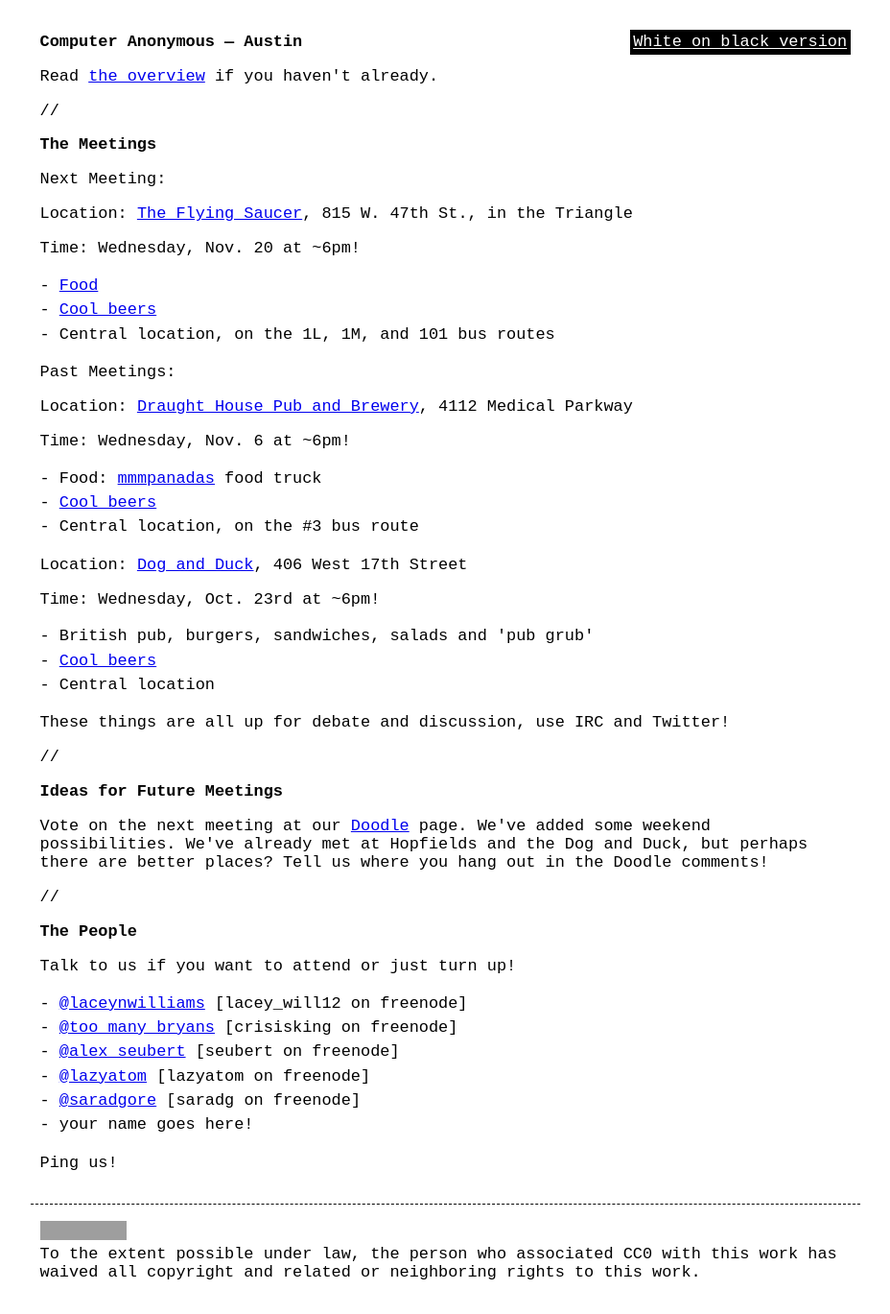
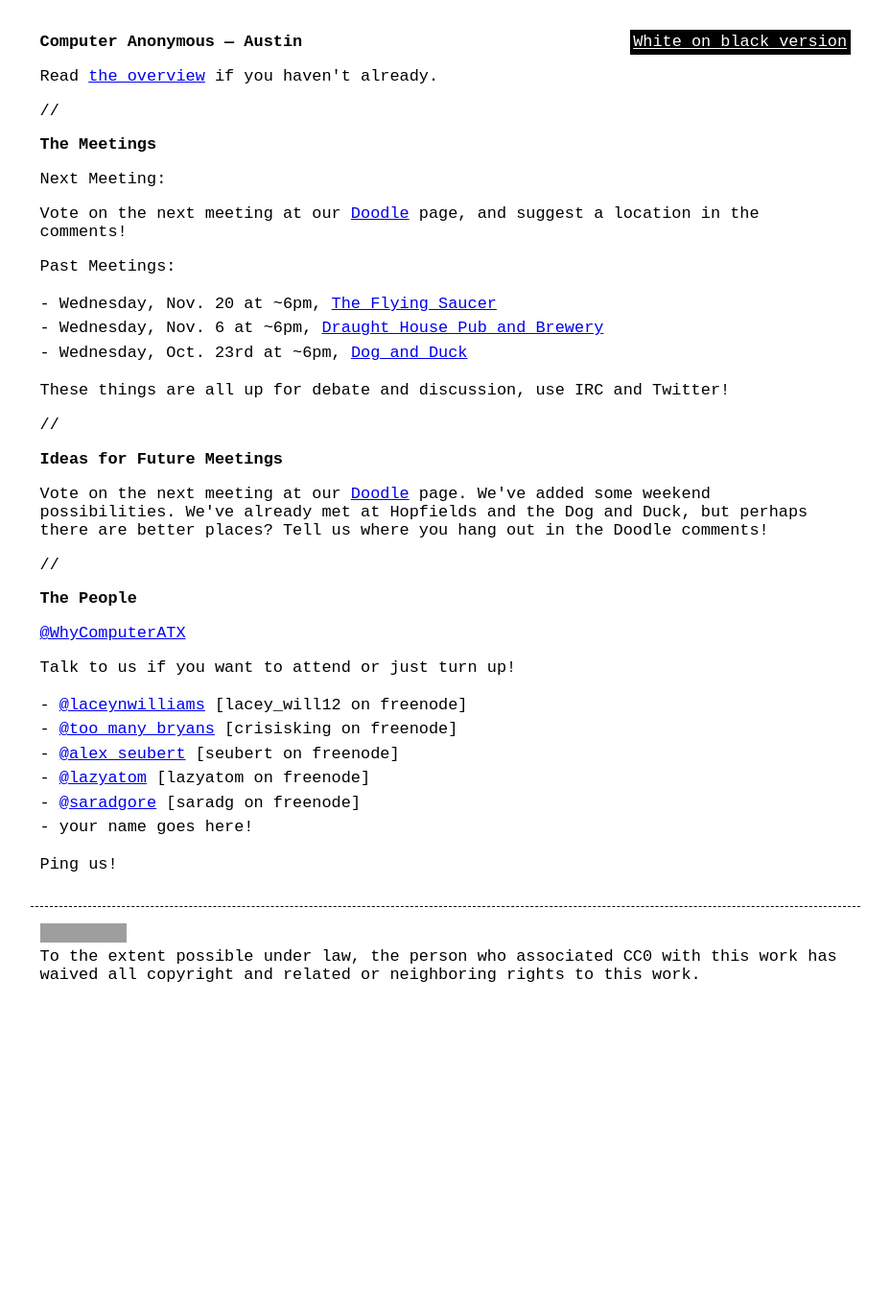
Before and after one commit to computeranonymous/computer, a Jekyll site: the page built from us_austin.html, in a window 1280 px wide. Shown: the whole page at 96% size, without its empty margins (176-1104 px from the left). Built offline with Jekyll 4.4.1, drawn with Linux system fonts in a browser that asks for light colours; after the commit the page ends 1059 px from its top, so only the background shows below that; grey boxes are pictures that could not be loaded.

Commit message:
Add twitter account, other misc
Add @WhyComputerATX twitter account. Consolidate past meetings. Add link to Doodle page to schedule next meeting.

```diff
--- a/us_austin.html
+++ b/us_austin.html
@@ -11,30 +11,14 @@
 <h2>The Meetings</h2>
 
 <p>Next Meeting:</p>
-<p>Location: <a href="http://www.beerknurd.com/stores/austin/">The Flying Saucer</a>, 815 W. 47th St., in the Triangle</p>
-<p>Time: Wednesday, Nov. 20 at ~6pm!</p>
-<ul>
-    <li><a href="http://www.beerknurd.com/stores/austin/food">Food</a></li>
-    <li><a href="http://www.beerknurd.com/stores/austin/beer">Cool beers</a></li>
-    <li>Central location, on the 1L, 1M, and 101 bus routes</li>
-</ul>
+<p><p>Vote on the next meeting at our <a href="http://doodle.com/nnv6zs8wkuy4s5yy">Doodle</a> page, and suggest a location in the comments!</p>
 
 <p>Past Meetings:</p>
 
-<p>Location: <a href="http://www.draughthouse.com/">Draught House Pub and Brewery</a>, 4112 Medical Parkway</p>
-<p>Time: Wednesday, Nov. 6 at ~6pm!</p>
 <ul>
-    <li>Food: <a href="http://mmmpanadas.com/">mmmpanadas</a> food truck </li>
-    <li><a href="http://www.taplister.com/bars/draught-house-pub-brewery/40b13b00f964a5209af31ee3/">Cool beers</a></li>
-    <li>Central location, on the #3 bus route</li>
-</ul>
-
-<p>Location: <a href="http://www.dogandduckpub.com/">Dog and Duck</a>, 406 West 17th Street</p>
-<p>Time: Wednesday, Oct. 23rd at ~6pm!</p>
-<ul>
-    <li>British pub, burgers, sandwiches, salads and 'pub grub'</li>
-    <li><a href="http://www.taplister.com/bars/40b13b00f964a52095f31ee3">Cool beers</a></li>
-    <li>Central location</li>
+    <li>Wednesday, Nov. 20 at ~6pm, <a href="http://www.beerknurd.com/stores/austin/">The Flying Saucer</a></li>
+    <li>Wednesday, Nov. 6 at ~6pm, <a href="http://www.draughthouse.com/">Draught House Pub and Brewery</a></li>
+    <li>Wednesday, Oct. 23rd at ~6pm, <a href="http://www.dogandduckpub.com/">Dog and Duck</a></li>
 </ul>
 
 <p>These things are all up for debate and discussion, use IRC and Twitter!</p>
@@ -49,6 +33,8 @@
 
 <h3>The People</h3>
 
+<p><a href="https://twitter.com/WhyComputerATX">@WhyComputerATX</a></p>
+
 <p>Talk to us if you want to attend or just turn up!</p>
 
 <ul>
```
